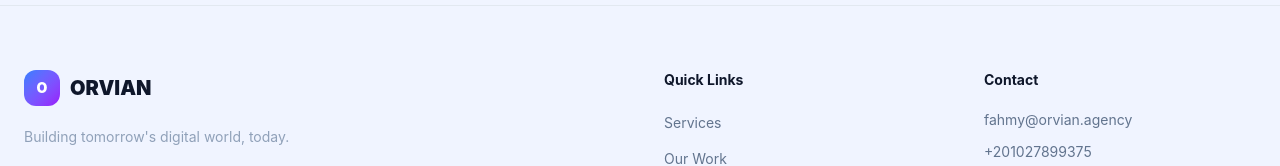
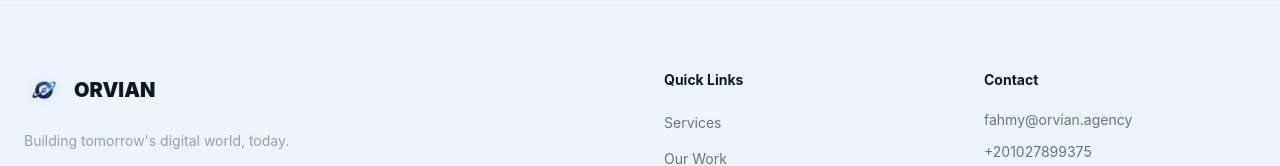
Before and after one commit to fahmymohsen777-cmd/orvian-agency, a React (Vite) app: page / in a window 1280 px wide. Shown: the part 3557-3723 px from the top of the page. Built offline with nearby package versions, Linux system fonts and the light colour scheme.

Commit message:
Replace O placeholder with Orvian logo image in footer

```diff
--- a/src/components/Footer.jsx
+++ b/src/components/Footer.jsx
@@ -44,9 +44,11 @@ export default function Footer() {
           {/* Brand */}
           <div className="md:col-span-2 flex flex-col items-center sm:items-start">
             <div className="flex items-center gap-2.5 mb-5">
-              <div className="w-9 h-9 rounded-xl bg-gradient-to-br from-blue-500 to-purple-600 flex items-center justify-center">
-                <span className="text-white font-black text-sm">O</span>
-              </div>
+              <img
+                src="/orvian-logo.png"
+                alt="ORVIAN Logo"
+                className="w-10 h-10 object-contain drop-shadow-[0_0_10px_rgba(59,130,246,0.2)]"
+              />
               <span className={`font-black text-xl ${isDark ? 'text-white' : 'text-slate-900'}`}>ORVIAN</span>
             </div>
             <p className={`text-sm leading-relaxed max-w-xs mb-6 ${isDark ? 'text-slate-500' : 'text-slate-400'}`}>
```
